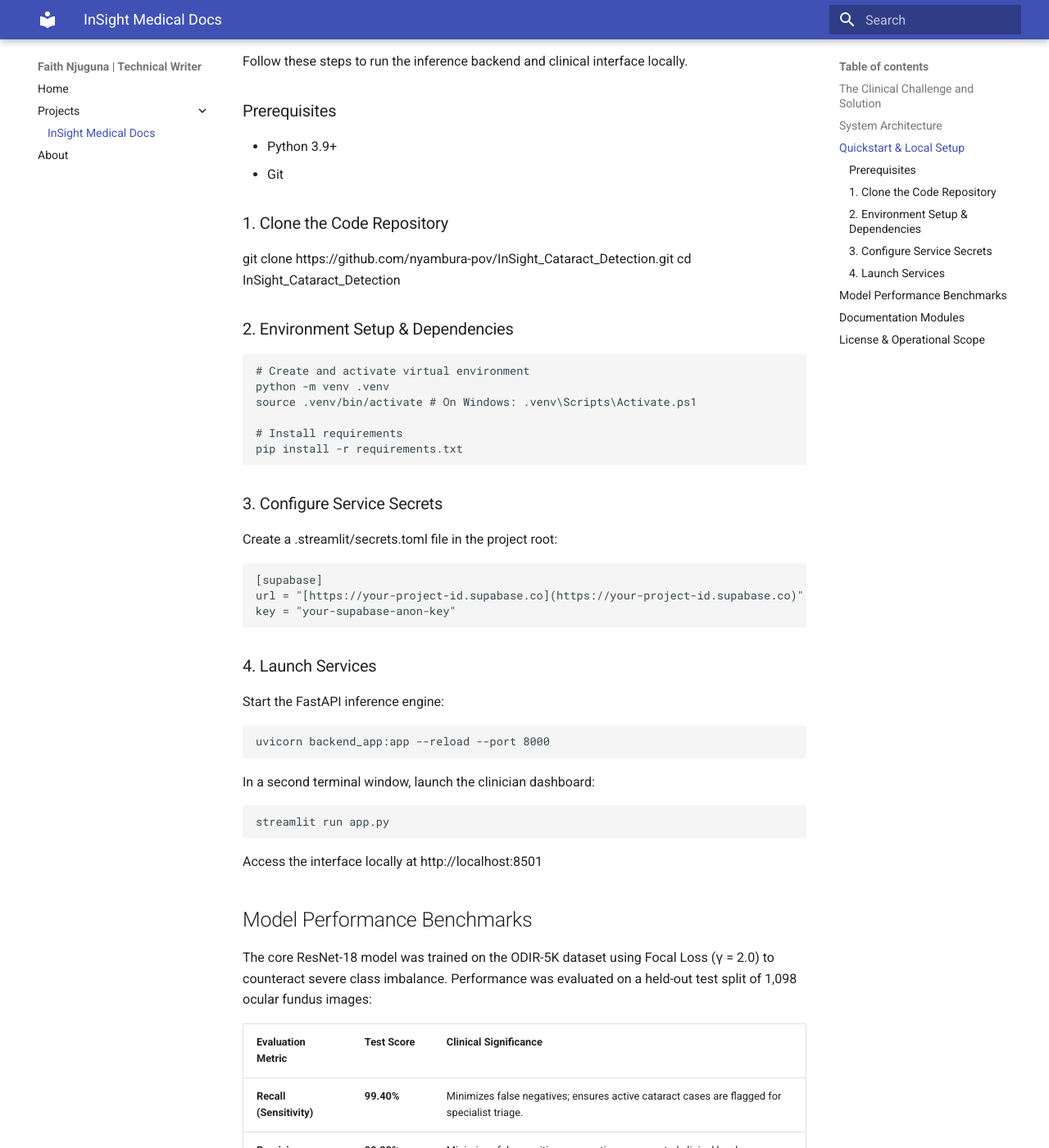
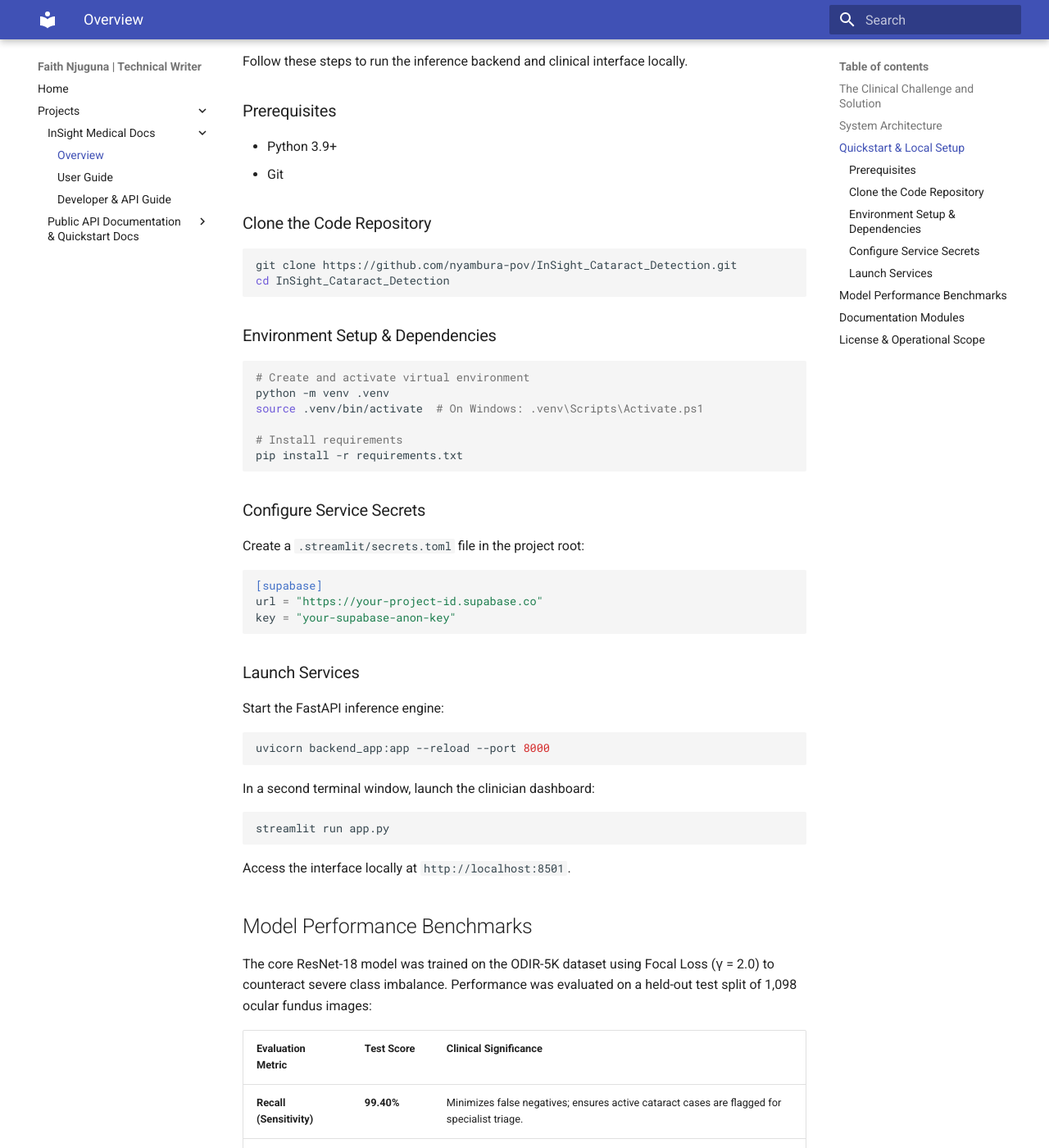
Before and after one commit to nyambura-pov/tech-writing-portfolio, an MkDocs documentation site: the page built from docs/insight/insight.md, in a window 1280 px wide and 1400 px high, scrolled down 1392 px. Shown: the whole window at 82% size. Built offline with MkDocs 1.6.1 and Material for MkDocs 9.7.7, drawn with Linux system fonts in a browser that asks for light colours; some of the changed text lies outside the part shown.

Commit message:
docs(insight): add developer API guide and publish complete documentation suite

````diff
--- a/docs/insight.md
+++ b/docs/insight/insight.md
@@ -21,7 +21,7 @@ InSight separates heavy machine learning inference from the clinical presentatio
 * **Application Layer:** Asynchronous FastAPI backend managing the MobileNetV2 gatekeeper, PyTorch ResNet-18 model, and Grad-CAM computation.
 * **Data & Authentication Layer:** Supabase-managed PostgreSQL storage with Role-Based Access Control (RBAC) separating nurse and physician roles.
 
-![InSight Architecture Pipeline](assets/insight-architecture.png)
+![InSight Architecture Pipeline](../assets/insight-architecture.png)
 
 ## Quickstart & Local Setup
 
@@ -32,45 +32,49 @@ Follow these steps to run the inference backend and clinical interface locally.
 * Python 3.9+
 * Git
 
-### 1. Clone the Code Repository
+### Clone the Code Repository
 
+```bash
 git clone https://github.com/nyambura-pov/InSight_Cataract_Detection.git
 cd InSight_Cataract_Detection
+```
 
-### 2. Environment Setup & Dependencies
+### Environment Setup & Dependencies
 
 ```bash
 # Create and activate virtual environment
 python -m venv .venv
-source .venv/bin/activate # On Windows: .venv\Scripts\Activate.ps1
+source .venv/bin/activate  # On Windows: .venv\Scripts\Activate.ps1
 
 # Install requirements
 pip install -r requirements.txt
 ```
 
-### 3. Configure Service Secrets
+### Configure Service Secrets
 
-Create a .streamlit/secrets.toml file in the project root:
+Create a `.streamlit/secrets.toml` file in the project root:
 
 ```toml
 [supabase]
-url = "[https://your-project-id.supabase.co](https://your-project-id.supabase.co)"
+url = "https://your-project-id.supabase.co"
 key = "your-supabase-anon-key"
 ```
 
-### 4. Launch Services
+### Launch Services
 
 Start the FastAPI inference engine:
+
 ```bash
 uvicorn backend_app:app --reload --port 8000
 ```
 
 In a second terminal window, launch the clinician dashboard:
+
 ```bash
 streamlit run app.py
 ```
 
-Access the interface locally at http://localhost:8501
+Access the interface locally at `http://localhost:8501`.
 
 ## Model Performance Benchmarks
 
@@ -84,14 +88,15 @@ The core ResNet-18 model was trained on the ODIR-5K dataset using Focal Loss (γ
 | **F1-Score** | **0.992** | Robust balance between precision and recall across skewed data distributions. |
 | **AUC-ROC** | **0.998** | High diagnostic discrimination between diseased and healthy ocular states. |
 
-
 ## Documentation Modules
 
-* **API Reference:** Complete specifications for the `POST /predict/` endpoint, request schemas, and HTTP error states.
+* **[Clinical Operator Guide](user-guide.md):** Step-by-step screening workflow for nurses and clinical staff.
+* **[API Reference](developer-guide.md):** Complete specifications for the `POST /predict/` endpoint, request schemas, and HTTP error states.
 * **Software Requirements Specification (SRS):** Detailed functional requirements, role permissions, latency targets, and compliance constraints.
 
 ## License & Operational Scope
 
 Distributed under the MIT License.
 
-> **Notice:** InSight is architected as a Clinical Decision Support System (CDSS) for frontline triage. It is intended to assist healthcare providers and does not replace formal clinical diagnosis by a licensed ophthalmologist.
+!!! note "Operational Scope"
+    InSight is architected as a Clinical Decision Support System (CDSS) for frontline triage. It is intended to assist healthcare providers and does not replace formal clinical diagnosis by a licensed ophthalmologist.
--- a/mkdocs.yml
+++ b/mkdocs.yml
@@ -1,3 +1,8 @@
+markdown_extensions:
+  - admonition
+  - pymdownx.details
+  - pymdownx.superfences
+
 site_name: Faith Njuguna | Technical Writer
 theme:
   name: material
@@ -8,5 +13,10 @@ theme:
 nav:
   - Home: index.md
   - Projects:
-      - InSight Medical Docs: insight.md
-  - About: about.md
+      - InSight Medical Docs:
+          - Overview: insight/insight.md
+          - User Guide: insight/user-guide.md
+          - Developer & API Guide: insight/developer-guide.md
+      - Public API Documentation & Quickstart Docs:
+          - Stripe: public-api-docs.md
+          - Production Troubleshooting: troubleshooting-runbooks.md
````
Also changed, not shown: docs/index.md (+5 -14 lines), docs/insight/developer-guide.md (added, +154 -0 lines), docs/insight/user-guide.md (added, +74 -0 lines), docs/public-api-docs.md (added, +2 -0 lines), docs/troubleshooting-runbooks.md (added, +2 -0 lines), docs/about.md (deleted).
